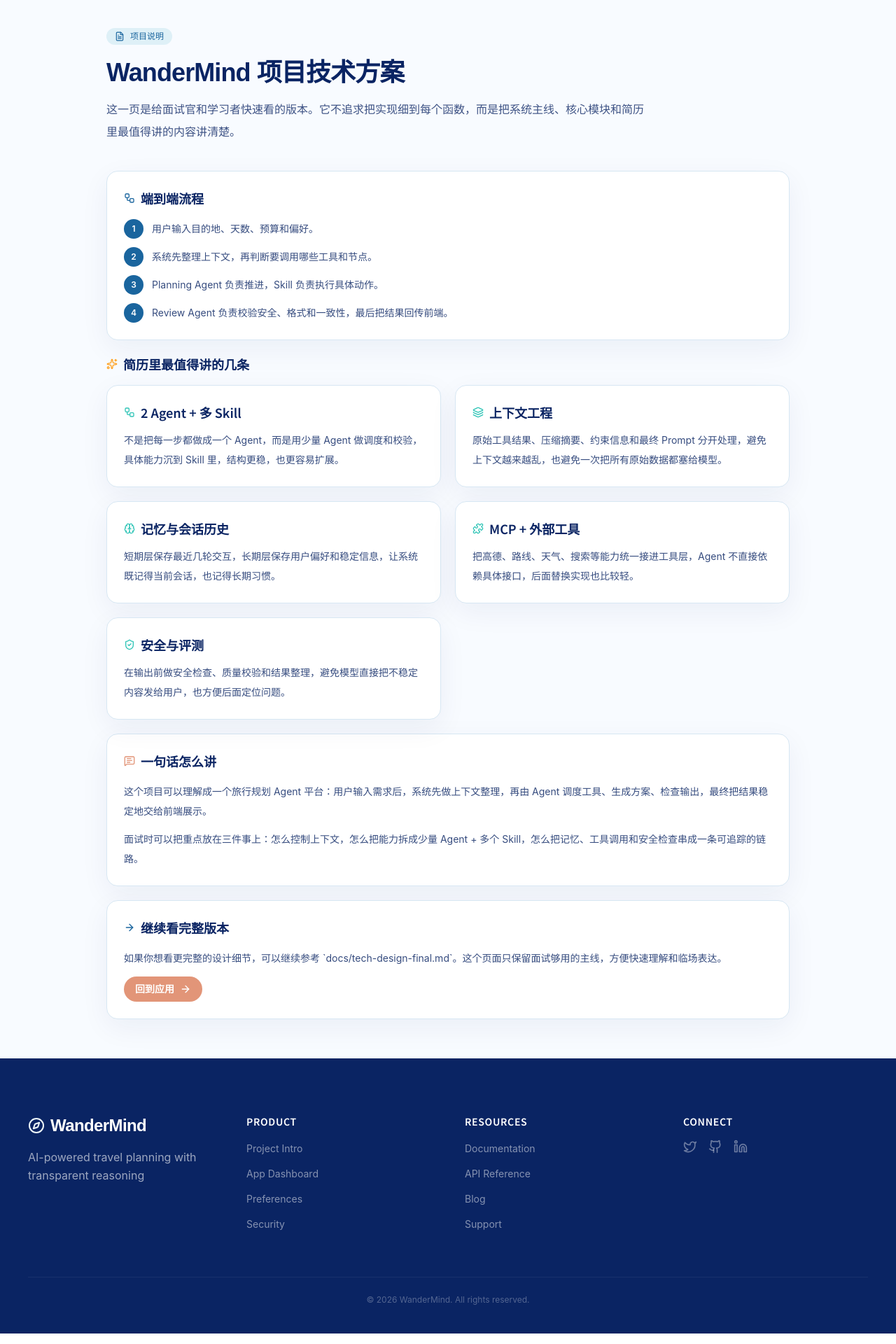
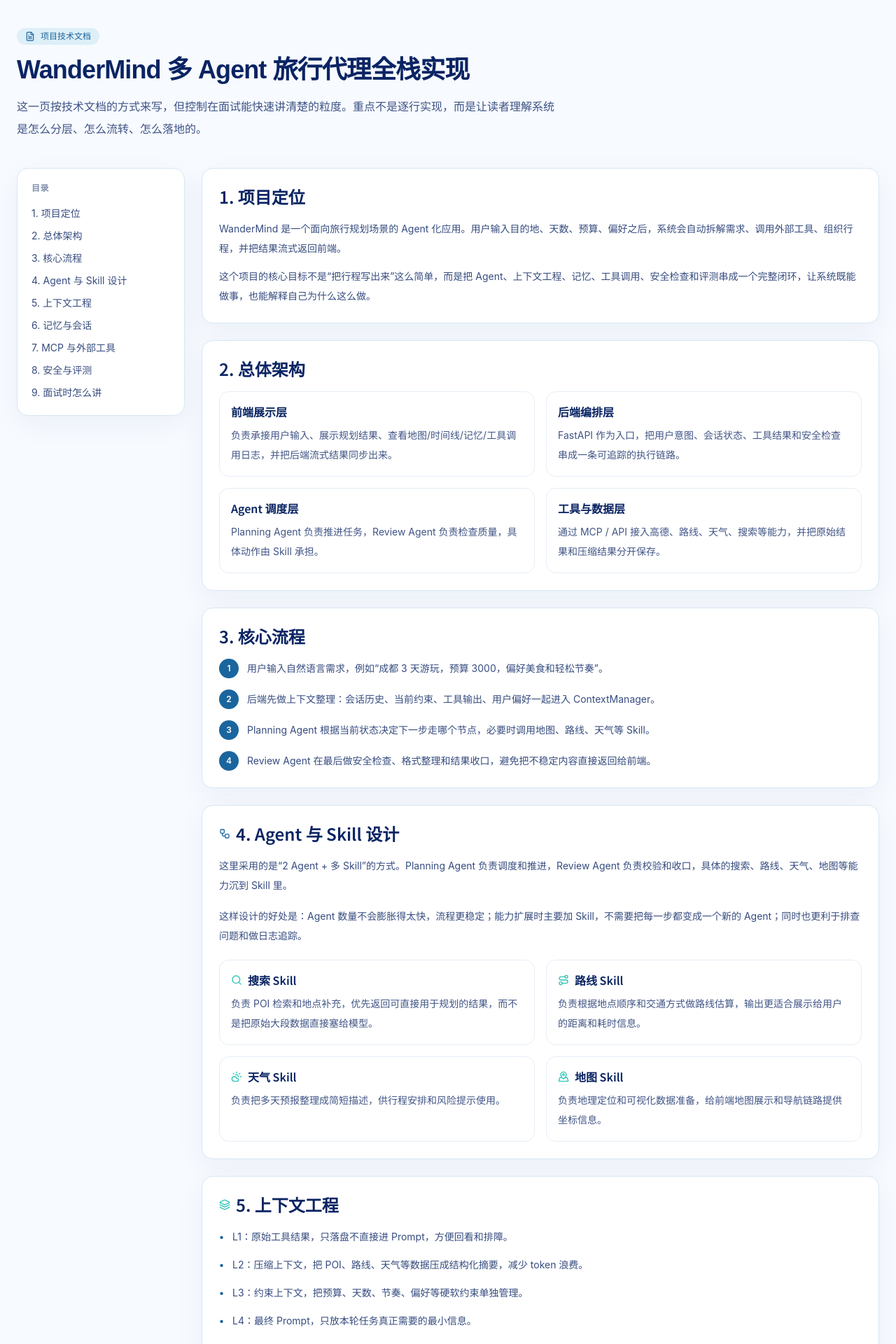
Before and after one commit to Fr0sttt/travel-agent, a React (Vite) app in the folder app/: page /how-it-works in a window 1280 px wide. Shown: the part 80-2000 px from the top of the page at 70% size. Built offline with nearby package versions, Linux system fonts and the light colour scheme; no server answers.

Commit message:
Rewrite project intro as technical doc page

```diff
--- a/app/src/pages/HowItWorks.tsx
+++ b/app/src/pages/HowItWorks.tsx
@@ -1,65 +1,163 @@
-import { ArrowRight, FileText, Layers3, MessageSquareText, Sparkles, Workflow, Brain, ShieldCheck, Puzzle } from 'lucide-react';
 import { Link } from 'react-router';
+import { ArrowRight, FileText, Layers3, Workflow, Brain, ShieldCheck, Puzzle, Search, Route, CloudSun, MapPinned, MessageSquareText } from 'lucide-react';
 
-const flow = [
-  '用户输入目的地、天数、预算和偏好。',
-  '系统先整理上下文，再判断要调用哪些工具和节点。',
-  'Planning Agent 负责推进，Skill 负责执行具体动作。',
-  'Review Agent 负责校验安全、格式和一致性，最后把结果回传前端。',
+const toc = [
+  { id: 'overview', label: '1. 项目定位' },
+  { id: 'architecture', label: '2. 总体架构' },
+  { id: 'flow', label: '3. 核心流程' },
+  { id: 'agent', label: '4. Agent 与 Skill 设计' },
+  { id: 'context', label: '5. 上下文工程' },
+  { id: 'memory', label: '6. 记忆与会话' },
+  { id: 'tools', label: '7. MCP 与外部工具' },
+  { id: 'safety', label: '8. 安全与评测' },
+  { id: 'summary', label: '9. 面试时怎么讲' },
 ];
 
-const highlights = [
+const architectureItems = [
   {
-    title: '2 Agent + 多 Skill',
-    icon: Workflow,
-    text: '不是把每一步都做成一个 Agent，而是用少量 Agent 做调度和校验，具体能力沉到 Skill 里，结构更稳，也更容易扩展。',
+    title: '前端展示层',
+    desc: '负责承接用户输入、展示规划结果、查看地图/时间线/记忆/工具调用日志，并把后端流式结果同步出来。',
   },
   {
-    title: '上下文工程',
-    icon: Layers3,
-    text: '原始工具结果、压缩摘要、约束信息和最终 Prompt 分开处理，避免上下文越来越乱，也避免一次把所有原始数据都塞给模型。',
+    title: '后端编排层',
+    desc: 'FastAPI 作为入口，把用户意图、会话状态、工具结果和安全检查串成一条可追踪的执行链路。',
   },
   {
-    title: '记忆与会话历史',
-    icon: Brain,
-    text: '短期层保存最近几轮交互，长期层保存用户偏好和稳定信息，让系统既记得当前会话，也记得长期习惯。',
+    title: 'Agent 调度层',
+    desc: 'Planning Agent 负责推进任务，Review Agent 负责检查质量，具体动作由 Skill 承担。',
   },
   {
-    title: 'MCP + 外部工具',
-    icon: Puzzle,
-    text: '把高德、路线、天气、搜索等能力统一接进工具层，Agent 不直接依赖具体接口，后面替换实现也比较轻。',
+    title: '工具与数据层',
+    desc: '通过 MCP / API 接入高德、路线、天气、搜索等能力，并把原始结果和压缩结果分开保存。',
+  },
+];
+
+const flowSteps = [
+  '用户输入自然语言需求，例如“成都 3 天游玩，预算 3000，偏好美食和轻松节奏”。',
+  '后端先做上下文整理：会话历史、当前约束、工具输出、用户偏好一起进入 ContextManager。',
+  'Planning Agent 根据当前状态决定下一步走哪个节点，必要时调用地图、路线、天气等 Skill。',
+  'Review Agent 在最后做安全检查、格式整理和结果收口，避免把不稳定内容直接返回给前端。',
+];
+
+const skillItems = [
+  {
+    icon: Search,
+    title: '搜索 Skill',
+    desc: '负责 POI 检索和地点补充，优先返回可直接用于规划的结果，而不是把原始大段数据直接塞给模型。',
   },
   {
-    title: '安全与评测',
-    icon: ShieldCheck,
-    text: '在输出前做安全检查、质量校验和结果整理，避免模型直接把不稳定内容发给用户，也方便后面定位问题。',
+    icon: Route,
+    title: '路线 Skill',
+    desc: '负责根据地点顺序和交通方式做路线估算，输出更适合展示给用户的距离和耗时信息。',
   },
+  {
+    icon: CloudSun,
+    title: '天气 Skill',
+    desc: '负责把多天预报整理成简短描述，供行程安排和风险提示使用。',
+  },
+  {
+    icon: MapPinned,
+    title: '地图 Skill',
+    desc: '负责地理定位和可视化数据准备，给前端地图展示和导航链路提供坐标信息。',
+  },
+];
+
+const contextItems = [
+  'L1：原始工具结果，只落盘不直接进 Prompt，方便回看和排障。',
+  'L2：压缩上下文，把 POI、路线、天气等数据压成结构化摘要，减少 token 浪费。',
+  'L3：约束上下文，把预算、天数、节奏、偏好等硬软约束单独管理。',
+  'L4：最终 Prompt，只放本轮任务真正需要的最小信息。',
+];
+
+const memoryItems = [
+  {
+    title: '短期记忆',
+    desc: '保存最近几轮对话和当前会话状态，保证追问时系统不会丢上下文。',
+  },
+  {
+    title: '长期记忆',
+    desc: '保存稳定偏好和历史习惯，例如用户喜欢的节奏、餐饮倾向、出行风格等。',
+  },
+  {
+    title: '会话历史',
+    desc: '把每次对话按会话维度存起来，方便前端切换历史会话，也方便后端回放问题。',
+  },
+];
+
+const safetyItems = [
+  '输入侧做约束识别，发现缺失条件时先追问，不直接硬生成。',
+  '工具侧做白名单和结果校验，避免异常数据污染后续流程。',
+  '输出侧做格式收口，保证前端拿到的是可展示、可继续追问的内容。',
+  '评测侧保留日志和失败样本，方便后面持续迭代提示词和流程。',
 ];
 
 export default function HowItWorks() {
   return (
-    <div className="min-h-[calc(100dvh-64px)] bg-[#F8FBFF] text-[#0A2463]">
-      <div className="max-w-5xl mx-auto px-6 py-14">
-        <div className="max-w-3xl">
-          <div className="inline-flex items-center gap-2 rounded-full px-3 py-1 text-xs font-medium mb-5" style={{ background: 'rgba(33,158,188,0.12)', color: '#1A659E' }}>
+    <div className="min-h-[calc(100dvh-64px)] bg-[#F7FAFF] text-[#0A2463]">
+      <div className="max-w-[1280px] mx-auto px-6 py-10 lg:py-14">
+        <div className="max-w-4xl mb-10">
+          <div className="inline-flex items-center gap-2 rounded-full px-3 py-1 text-xs font-medium mb-4" style={{ background: 'rgba(33,158,188,0.12)', color: '#1A659E' }}>
             <FileText className="w-3.5 h-3.5" />
-            项目说明
+            项目技术文档
           </div>
           <h1 className="text-4xl font-bold tracking-tight mb-4" style={{ fontFamily: "'Outfit Variable', Outfit, sans-serif" }}>
-            WanderMind 项目技术方案
+            WanderMind 多 Agent 旅行代理全栈实现
           </h1>
           <p className="text-base leading-8 max-w-3xl" style={{ color: 'rgba(10,36,99,0.78)', fontFamily: "'Inter Variable', Inter, sans-serif" }}>
-            这一页是给面试官和学习者快速看的版本。它不追求把实现细到每个函数，而是把系统主线、核心模块和简历里最值得讲的内容讲清楚。
+            这一页按技术文档的方式来写，但控制在面试能快速讲清楚的粒度。重点不是逐行实现，而是让读者理解系统是怎么分层、怎么流转、怎么落地的。
           </p>
         </div>
 
-        <section className="rounded-2xl border border-[#D7E7F3] bg-white p-6 shadow-[0_12px_40px_rgba(10,36,99,0.06)] mt-10">
-          <div className="flex items-center gap-2 mb-4">
-            <Workflow className="w-4 h-4 text-[#1A659E]" />
-            <h2 className="text-lg font-semibold">端到端流程</h2>
+        <div className="grid lg:grid-cols-[240px_minmax(0,1fr)] gap-6">
+          <aside className="lg:sticky lg:top-20 self-start rounded-2xl border border-[#D7E7F3] bg-white p-5 shadow-[0_12px_40px_rgba(10,36,99,0.05)]">
+            <p className="text-xs font-semibold uppercase tracking-wider mb-4" style={{ color: 'rgba(10,36,99,0.5)' }}>
+              目录
+            </p>
+            <nav className="space-y-2">
+              {toc.map((item) => (
+                <a
+                  key={item.id}
+                  href={`#${item.id}`}
+                  className="block text-sm leading-6 hover:text-[#1A659E] transition-colors"
+                  style={{ color: 'rgba(10,36,99,0.82)' }}
+                >
+                  {item.label}
+                </a>
+              ))}
+            </nav>
+          </aside>
+
+          <main className="space-y-6">
+            <section id="overview" className="rounded-2xl border border-[#D7E7F3] bg-white p-6 shadow-[0_12px_40px_rgba(10,36,99,0.05)]">
+              <h2 className="text-2xl font-semibold mb-4">1. 项目定位</h2>
+              <div className="space-y-3 text-sm leading-7" style={{ color: 'rgba(10,36,99,0.82)' }}>
+                <p>
+                  WanderMind 是一个面向旅行规划场景的 Agent 化应用。用户输入目的地、天数、预算、偏好之后，系统会自动拆解需求、调用外部工具、组织行程，并把结果流式返回前端。
+                </p>
+                <p>
+                  这个项目的核心目标不是“把行程写出来”这么简单，而是把 Agent、上下文工程、记忆、工具调用、安全检查和评测串成一个完整闭环，让系统既能做事，也能解释自己为什么这么做。
+                </p>
               </div>
-          <div className="grid gap-3">
-            {flow.map((item, index) => (
+            </section>
+
+            <section id="architecture" className="rounded-2xl border border-[#D7E7F3] bg-white p-6 shadow-[0_12px_40px_rgba(10,36,99,0.05)]">
+              <h2 className="text-2xl font-semibold mb-4">2. 总体架构</h2>
+              <div className="grid md:grid-cols-2 gap-4">
+                {architectureItems.map((item) => (
+                  <div key={item.title} className="rounded-xl border border-[#E6EEF6] p-4">
+                    <h3 className="text-base font-semibold mb-2">{item.title}</h3>
+                    <p className="text-sm leading-7" style={{ color: 'rgba(10,36,99,0.78)' }}>
+                      {item.desc}
+                    </p>
+                  </div>
+                ))}
+              </div>
+            </section>
+
+            <section id="flow" className="rounded-2xl border border-[#D7E7F3] bg-white p-6 shadow-[0_12px_40px_rgba(10,36,99,0.05)]">
+              <h2 className="text-2xl font-semibold mb-4">3. 核心流程</h2>
+              <div className="space-y-4">
+                {flowSteps.map((item, index) => (
                   <div key={item} className="flex gap-3">
                     <div className="w-7 h-7 rounded-full flex items-center justify-center text-xs font-semibold text-white flex-shrink-0" style={{ background: '#1A659E' }}>
                       {index + 1}
@@ -72,57 +170,137 @@
               </div>
             </section>
 
-        <section className="mt-5">
+            <section id="agent" className="rounded-2xl border border-[#D7E7F3] bg-white p-6 shadow-[0_12px_40px_rgba(10,36,99,0.05)]">
               <div className="flex items-center gap-2 mb-4">
-            <Sparkles className="w-4 h-4 text-[#FF9F1C]" />
-            <h2 className="text-lg font-semibold">简历里最值得讲的几条</h2>
+                <Workflow className="w-4 h-4 text-[#1A659E]" />
+                <h2 className="text-2xl font-semibold">4. Agent 与 Skill 设计</h2>
               </div>
-          <div className="grid md:grid-cols-2 gap-5">
-            {highlights.map((item) => {
+              <div className="space-y-4 text-sm leading-7" style={{ color: 'rgba(10,36,99,0.82)' }}>
+                <p>
+                  这里采用的是“2 Agent + 多 Skill”的方式。Planning Agent 负责调度和推进，Review Agent 负责校验和收口，具体的搜索、路线、天气、地图等能力沉到 Skill 里。
+                </p>
+                <p>
+                  这样设计的好处是：Agent 数量不会膨胀得太快，流程更稳定；能力扩展时主要加 Skill，不需要把每一步都变成一个新的 Agent；同时也更利于排查问题和做日志追踪。
+                </p>
+              </div>
+              <div className="grid md:grid-cols-2 gap-4 mt-5">
+                {skillItems.map((item) => {
                   const Icon = item.icon;
                   return (
-                <article key={item.title} className="rounded-2xl border border-[#D7E7F3] bg-white p-6 shadow-[0_12px_40px_rgba(10,36,99,0.06)]">
-                  <div className="flex items-center gap-2 mb-3">
+                    <div key={item.title} className="rounded-xl border border-[#E6EEF6] p-4">
+                      <div className="flex items-center gap-2 mb-2">
                         <Icon className="w-4 h-4 text-[#2EC4B6]" />
-                    <h3 className="text-lg font-semibold">{item.title}</h3>
+                        <h3 className="font-semibold">{item.title}</h3>
                       </div>
-                  <p className="text-sm leading-7" style={{ color: 'rgba(10,36,99,0.82)' }}>
-                    {item.text}
+                      <p className="text-sm leading-7" style={{ color: 'rgba(10,36,99,0.78)' }}>
+                        {item.desc}
                       </p>
-                </article>
+                    </div>
                   );
                 })}
               </div>
             </section>
 
-        <section className="rounded-2xl border border-[#D7E7F3] bg-white p-6 shadow-[0_12px_40px_rgba(10,36,99,0.06)] mt-5">
+            <section id="context" className="rounded-2xl border border-[#D7E7F3] bg-white p-6 shadow-[0_12px_40px_rgba(10,36,99,0.05)]">
               <div className="flex items-center gap-2 mb-4">
-            <MessageSquareText className="w-4 h-4 text-[#E29578]" />
-            <h2 className="text-lg font-semibold">一句话怎么讲</h2>
+                <Layers3 className="w-4 h-4 text-[#2EC4B6]" />
+                <h2 className="text-2xl font-semibold">5. 上下文工程</h2>
               </div>
-          <p className="text-sm leading-7 mb-3" style={{ color: 'rgba(10,36,99,0.82)' }}>
-            这个项目可以理解成一个旅行规划 Agent 平台：用户输入需求后，系统先做上下文整理，再由 Agent 调度工具、生成方案、检查输出，最终把结果稳定地交给前端展示。
-          </p>
-          <p className="text-sm leading-7" style={{ color: 'rgba(10,36,99,0.82)' }}>
-            面试时可以把重点放在三件事上：怎么控制上下文，怎么把能力拆成少量 Agent + 多个 Skill，怎么把记忆、工具调用和安全检查串成一条可追踪的链路。
+              <div className="space-y-3">
+                {contextItems.map((item) => (
+                  <div key={item} className="flex gap-3 text-sm leading-7" style={{ color: 'rgba(10,36,99,0.82)' }}>
+                    <span className="text-[#1A659E] font-semibold">•</span>
+                    <span>{item}</span>
+                  </div>
+                ))}
+              </div>
+              <p className="text-sm leading-7 mt-4" style={{ color: 'rgba(10,36,99,0.78)' }}>
+                这部分的重点是“不要把所有原始数据都塞给模型”。原始工具结果会保留在外部存储里，模型真正看到的是压缩后的结构化摘要和本轮需要的最小信息。
               </p>
             </section>
 
-        <section className="rounded-2xl border border-[#D7E7F3] bg-white p-6 shadow-[0_12px_40px_rgba(10,36,99,0.06)] mt-5">
+            <section id="memory" className="rounded-2xl border border-[#D7E7F3] bg-white p-6 shadow-[0_12px_40px_rgba(10,36,99,0.05)]">
               <div className="flex items-center gap-2 mb-4">
-            <ArrowRight className="w-4 h-4 text-[#1A659E]" />
-            <h2 className="text-lg font-semibold">继续看完整版本</h2>
+                <Brain className="w-4 h-4 text-[#FF9F1C]" />
+                <h2 className="text-2xl font-semibold">6. 记忆与会话</h2>
               </div>
-          <div className="flex flex-col gap-3">
-            <p className="text-sm leading-7" style={{ color: 'rgba(10,36,99,0.82)' }}>
-              如果你想看更完整的设计细节，可以继续参考 `docs/tech-design-final.md`。这个页面只保留面试够用的主线，方便快速理解和临场表达。
+              <div className="grid md:grid-cols-3 gap-4">
+                {memoryItems.map((item) => (
+                  <div key={item.title} className="rounded-xl border border-[#E6EEF6] p-4">
+                    <h3 className="font-semibold mb-2">{item.title}</h3>
+                    <p className="text-sm leading-7" style={{ color: 'rgba(10,36,99,0.78)' }}>
+                      {item.desc}
                     </p>
-            <Link to="/app" className="inline-flex w-fit items-center gap-2 rounded-full px-4 py-2 text-sm font-semibold text-white" style={{ background: '#E29578' }}>
+                  </div>
+                ))}
+              </div>
+              <p className="text-sm leading-7 mt-4" style={{ color: 'rgba(10,36,99,0.78)' }}>
+                这个设计的目的不是“无限记忆”，而是让系统在当前会话里记得住、跨会话里记得准。对面试来说，重点是讲清楚短期和长期分别解决什么问题。
+              </p>
+            </section>
+
+            <section id="tools" className="rounded-2xl border border-[#D7E7F3] bg-white p-6 shadow-[0_12px_40px_rgba(10,36,99,0.05)]">
+              <div className="flex items-center gap-2 mb-4">
+                <Puzzle className="w-4 h-4 text-[#E29578]" />
+                <h2 className="text-2xl font-semibold">7. MCP 与外部工具</h2>
+              </div>
+              <div className="space-y-3 text-sm leading-7" style={{ color: 'rgba(10,36,99,0.82)' }}>
+                <p>
+                  外部能力主要通过工具层接入，核心思路是把搜索、地图、路线、天气等能力统一抽象成可调用工具，而不是让 Agent 直接绑定具体供应商的接口细节。
+                </p>
+                <p>
+                  这样做的好处有两个：一是后续替换数据源时影响更小，二是工具调用可以被统一记录、统一回放，也更方便做异常降级和可观测性分析。
+                </p>
+              </div>
+            </section>
+
+            <section id="safety" className="rounded-2xl border border-[#D7E7F3] bg-white p-6 shadow-[0_12px_40px_rgba(10,36,99,0.05)]">
+              <div className="flex items-center gap-2 mb-4">
+                <ShieldCheck className="w-4 h-4 text-[#06D6A0]" />
+                <h2 className="text-2xl font-semibold">8. 安全与评测</h2>
+              </div>
+              <div className="space-y-3">
+                {safetyItems.map((item) => (
+                  <div key={item} className="flex gap-3 text-sm leading-7" style={{ color: 'rgba(10,36,99,0.82)' }}>
+                    <span className="text-[#1A659E] font-semibold">•</span>
+                    <span>{item}</span>
+                  </div>
+                ))}
+              </div>
+            </section>
+
+            <section id="summary" className="rounded-2xl border border-[#D7E7F3] bg-white p-6 shadow-[0_12px_40px_rgba(10,36,99,0.05)]">
+              <div className="flex items-center gap-2 mb-4">
+                <MessageSquareText className="w-4 h-4 text-[#1A659E]" />
+                <h2 className="text-2xl font-semibold">9. 面试时怎么讲</h2>
+              </div>
+              <div className="space-y-3 text-sm leading-7" style={{ color: 'rgba(10,36,99,0.82)' }}>
+                <p>
+                  可以把这个项目讲成一个旅行规划 Agent 平台：用户输入需求后，系统先做上下文整理，再由 Agent 调度工具、生成方案、检查输出，最后把结果稳定地交给前端展示。
+                </p>
+                <p>
+                  进一步展开时，重点讲三件事就够了：第一，为什么不是把所有步骤都做成多个 Agent；第二，为什么要做上下文压缩和记忆分层；第三，为什么要把外部工具、日志和安全检查统一到一条可追踪链路里。
+                </p>
+              </div>
+              <div className="mt-5 rounded-xl p-4 text-sm leading-7" style={{ background: 'rgba(33,158,188,0.06)', border: '1px dashed rgba(33,158,188,0.28)' }}>
+                这个页面本身就是给面试官看的技术文档摘要版，后续如果你想继续加深某一块，可以直接把该章节往下展开，不需要改整个结构。
+              </div>
+            </section>
+
+            <div className="flex items-center justify-between rounded-2xl border border-[#D7E7F3] bg-white px-6 py-4 shadow-[0_12px_40px_rgba(10,36,99,0.05)]">
+              <div>
+                <p className="text-sm font-medium">想继续看应用层</p>
+                <p className="text-xs mt-1" style={{ color: 'rgba(10,36,99,0.6)' }}>
+                  技术文档看完以后，可以回到实际产品页面。
+                </p>
+              </div>
+              <Link to="/app" className="inline-flex items-center gap-2 rounded-full px-4 py-2 text-sm font-semibold text-white" style={{ background: '#E29578' }}>
                 回到应用
                 <ArrowRight className="w-4 h-4" />
               </Link>
             </div>
-        </section>
+          </main>
+        </div>
       </div>
     </div>
   );
```
Lines whose indentation alone changed are shown as unchanged.
